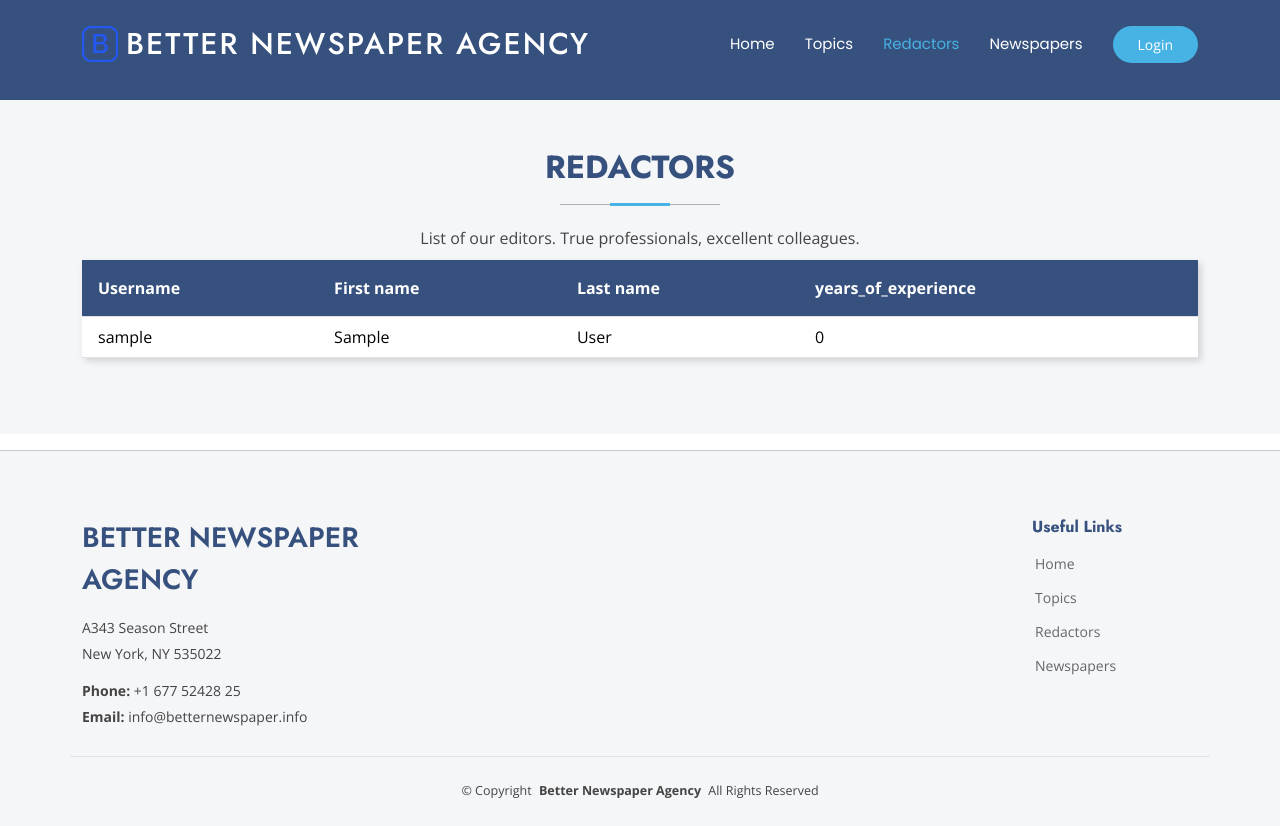
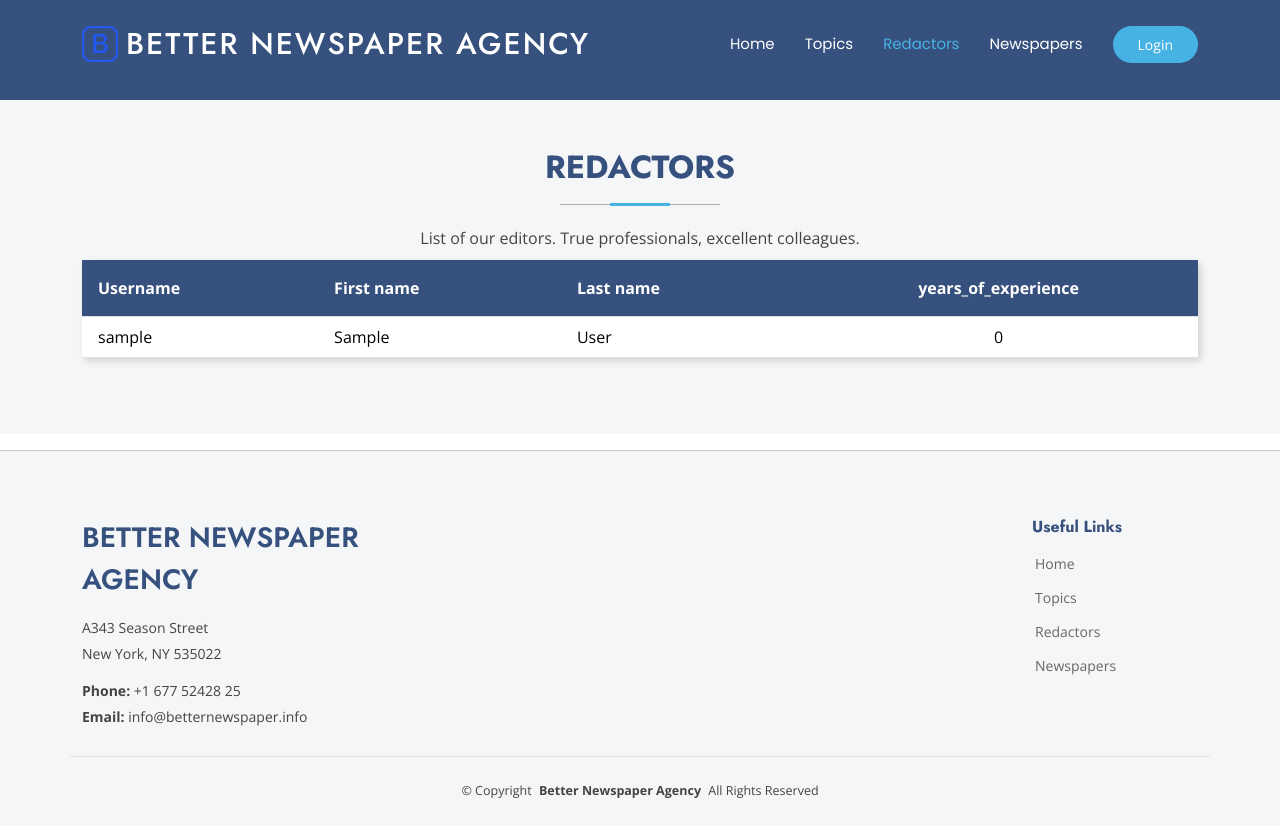
Before and after one commit to omnigun/newspaper-agency, a Django app: page /redactors/ in a window 1280 px wide. Run offline with Django 5.2, Linux system fonts and the light colour scheme; the visitor is signed in with stand-in values (Sample User, id 1); data comes from the database, SQL or seed files in the repository; some libraries are stand-ins or nearby versions.

Commit message:
add content to redactor-list template

```diff
--- a/templates/newspaper/redactor_list.html
+++ b/templates/newspaper/redactor_list.html
@@ -18,16 +18,16 @@
                 <th class="p-3" >Username</th>
                 <th class="p-3">First name</th>
                 <th class="p-3">Last name</th>
-                <th class="p-3">years_of_experience</th>
+                <th class="p-3 text-center">years_of_experience</th>
               </tr>
-            {% for redactor in redactor_list %}
+              {% for redactor in redactor_list %}
               <tr>
                 <td class="px-3 py-2">{{ redactor.username }}</td>
                 <td class="px-3 py-2">{{ redactor.first_name }}</td>
                 <td class="px-3 py-2">{{ redactor.last_name }}</td>
-                <td class="px-3 py-2">{{ redactor.years_of_experience }}</td>
+                <td class="px-3 py-2 text-center">{{ redactor.years_of_experience }}</td>
               </tr>
-            {% endfor %}
+              {% endfor %}
             </table>
             {% else %}
             <p>There are no redactors in the agency.</p>
@@ -35,7 +35,6 @@
           </div>
         </div>
       </div>
-
       {% block pagination %}
         {% include "includes/pagination.html" %}
       {% endblock %}
```
